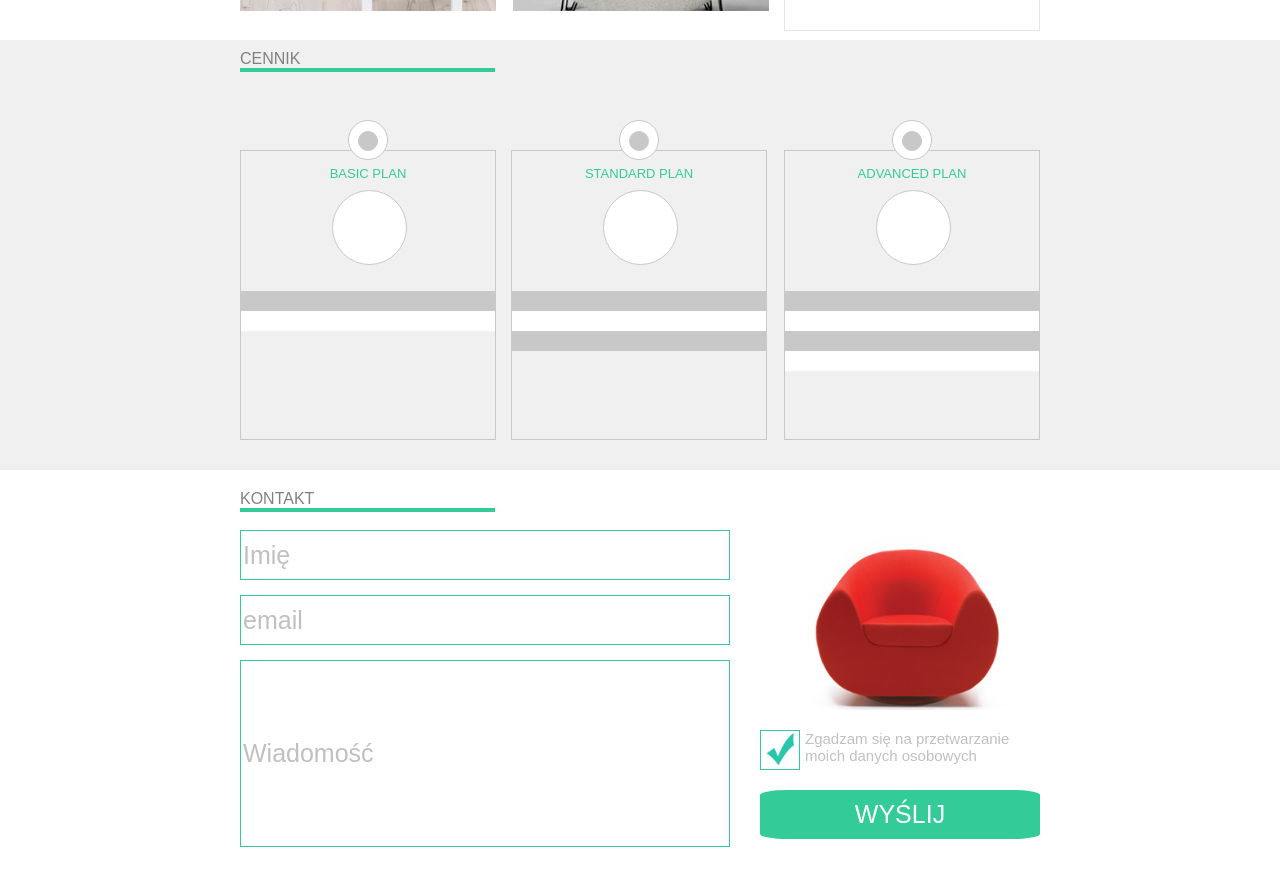
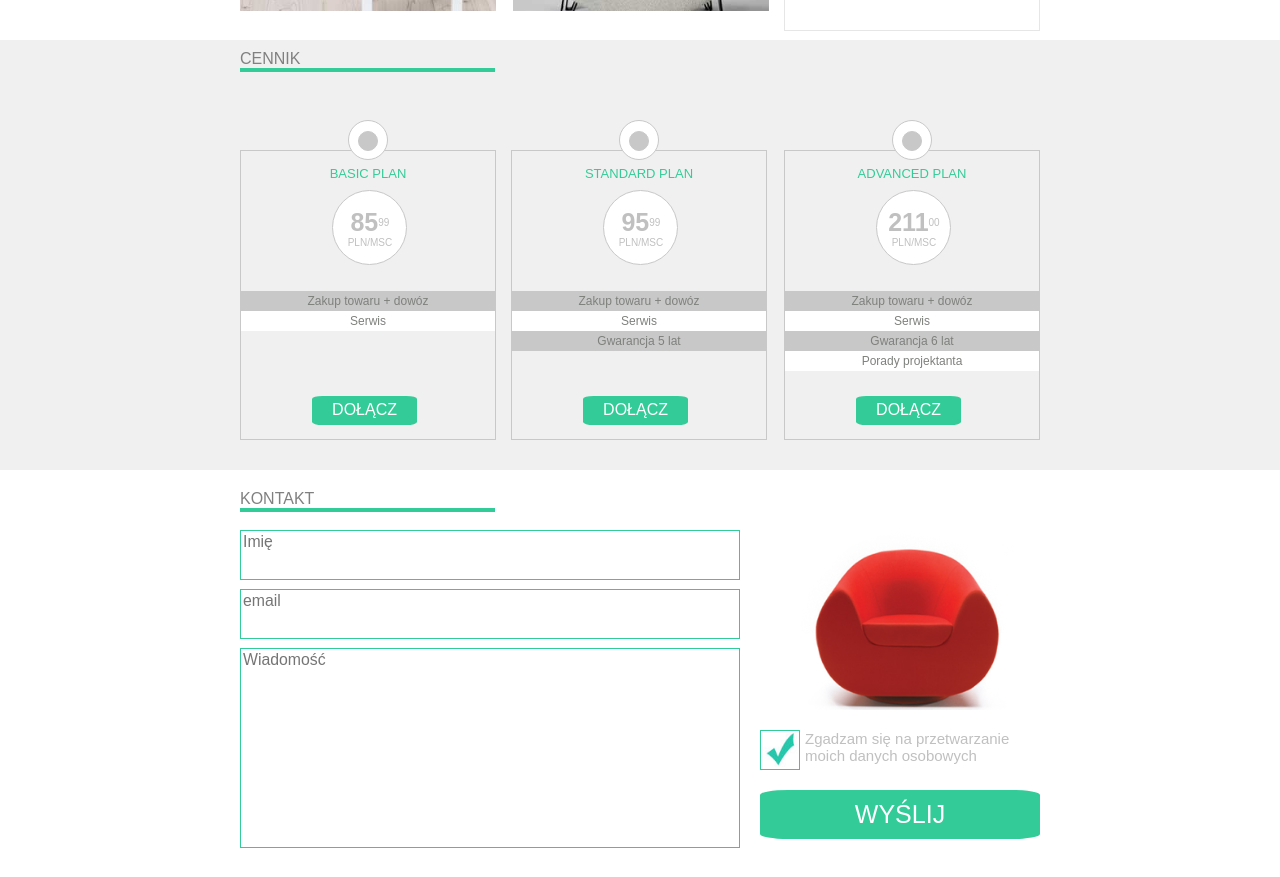
Before and after one commit to KamilKabara/strona-chair, a plain HTML site: page index.html in a window 1280 px wide. Shown: the part 484-1361 px from the top of the page. Drawn offline with Linux system fonts and the light colour scheme.

Commit message:
poprawki boxów i czcionki

```diff
--- a/css/style.css
+++ b/css/style.css
@@ -18,7 +18,7 @@ header{
 
 .header_logo{
     float:left;
-    font-size:6px;
+    font-size:10px;
     letter-spacing: 2px;
     display: inline-block;
     margin-top: 5px;
@@ -26,7 +26,7 @@ header{
 
 nav{
     float:right;
-    font-size:6px;
+    font-size:10px;
     margin: 0;
     color: white;
     margin-top: 5px;
@@ -97,7 +97,7 @@ span{
 
 
 .Lorem_ipsum{
-  font-size: 7px;
+  font-size: 12px;
   height: 130px;
   line-height: 15px;
   margin: 15px;
@@ -203,6 +203,10 @@ span{
   background-color: #C8C8C8;
   height: 20px;
   width: 100%;
+  color: rgb(127, 129, 125);
+  text-align:center;
+  padding-top: 3px;
+  font-size: 12px;
 }
 .row2:nth-child(2n+2){
 background-color:white;
@@ -224,26 +228,58 @@ font-weight: normal;
   width: 75px;
   border-radius: 50%;
   border: 1px solid #C8C8C8;
-  position: absolute;
+  position: relative;
   left: 36%;
   z-index: 2;
   top: 30%;
   background-color: white;
 }
 .internal_price_circle{
-  height: 70px;
-  width: 70px;
+  height: 65px;
+  width: 65px;
   border-radius: 50%;
-  position: absolute;
+  position: relative;
+
   z-index: 3;
-  top: 2%;
-  left: 2%;
-  right: 2%;
-  bottom: 2%;
+  top: 20%;
+  left: 10%;
+  right: 5%;
+  bottom: 0;
   background-color: white;
 }
 
+h2{
+  font-size: 10px;
+  color: #C0C0C0;
+  text-align: center;
+  position: relative;
+  padding-top: 17px;
 
+
+}
+
+h2 strong {
+  font-size: 25px;
+
+}
+h2 strong sup{
+  font-size: 10px;
+
+}
+.button2{
+      background-color: #33CC99;
+      padding: 5px 20px 5px 20px;
+      border: none;
+      color: white;
+      border-radius: 10%;
+      text-align: justify;
+      display: inline-block;
+      font-size: 16px;
+      position: absolute;
+      top: 85%;
+      left:28%;
+      bottom: 5%;
+  }
 .box2 {
   height: 200px;
   width: 32%;
@@ -355,6 +391,17 @@ text-align: top;
   float:left;
   margin: 0 20px 0 40px;
 }
+textarea{
+height: 50px;
+width: 500px;
+border: 1px #33CC99 solid;
+resize: none;
+margin-bottom: 5px;
+}
+textarea:last-of-type{
+height: 200px;
+margin-bottom: 0;
+}
 .personal_data {
   height: 60px;
   display: inline-block;
--- a/index.html
+++ b/index.html
@@ -113,7 +113,8 @@
     <div class="plan_name"><span>BASIC PLAN</span>
     </div>
     <div class= "price_circle">
-      <div class="internal_price_circle"></div>
+
+        <h2><strong>85<sup>99</sup></strong><br>PLN/MSC</h2>
 
     </div>
   </div>
@@ -126,8 +127,9 @@
   <div class="row"></div>
   <div class="row"></div>
   <div class="row"></div>
-  <div class="row2"></div>
-  <div class="row2"></div>
+  <div class="row2">Zakup towaru + dowóz</div>
+  <div class="row2">Serwis</div>
+  <input type="button" class="button2" value="DOŁĄCZ">
 
 </div>
 
@@ -136,7 +138,7 @@
     <div class="plan_name"><span>STANDARD PLAN</span>
     </div>
     <div class= "price_circle">
-      <div class="internal_price_circle"></div>
+        <h2><strong>95<sup>99</sup></strong><br>PLN/MSC</h2>
     </div>
   </div>
   <!--nie wiem dlaczego, ale row nie ustawia mi się za plan zgodnie z obiegiem
@@ -148,9 +150,10 @@
    <div class="row"></div>
    <div class="row"></div>
    <div class="row"></div>
-   <div class="row2"></div>
-   <div class="row2"></div>
-   <div class="row2"></div>
+   <div class="row2">Zakup towaru + dowóz</div>
+   <div class="row2">Serwis</div>
+   <div class="row2">Gwarancja 5 lat</div>
+   <input type="button" class="button2" value="DOŁĄCZ">
 
 </div>
 
@@ -159,7 +162,7 @@
     <div class="plan_name"><span>ADVANCED PLAN</span>
     </div>
     <div class= "price_circle">
-      <div class="internal_price_circle"></div>
+        <h2><strong>211<sup>00</sup></strong><br>PLN/MSC</h2>
 
     </div>
   </div>
@@ -172,10 +175,11 @@
   <div class="row"></div>
   <div class="row"></div>
   <div class="row"></div>
-  <div class="row2"></div>
-  <div class="row2"></div>
-  <div class="row2"></div>
-  <div class="row2"></div>
+  <div class="row2">Zakup towaru + dowóz</div>
+  <div class="row2">Serwis</div>
+  <div class="row2">Gwarancja 6 lat</div>
+  <div class="row2">Porady projektanta</div>
+  <input type="button" class="button2" value="DOŁĄCZ">
 </div>
 
   </div>
@@ -190,11 +194,11 @@
 
      <div class = "form1">
     <form>
-      <input type="text" name="userName" value="Imię"> <br>
+      <textarea type="text" name="userName" placeholder="Imię"></textarea> <br>
 
-      <input type="email" name="email" value="email"><br>
+      <textarea type="email" name="email" placeholder="email"></textarea><br>
 
-      <input type="text" name="message" value="Wiadomość"><br><br>
+      <textarea type="text" name="message" placeholder="Wiadomość"></textarea><br><br>
    </form>
 
   </div>
```
